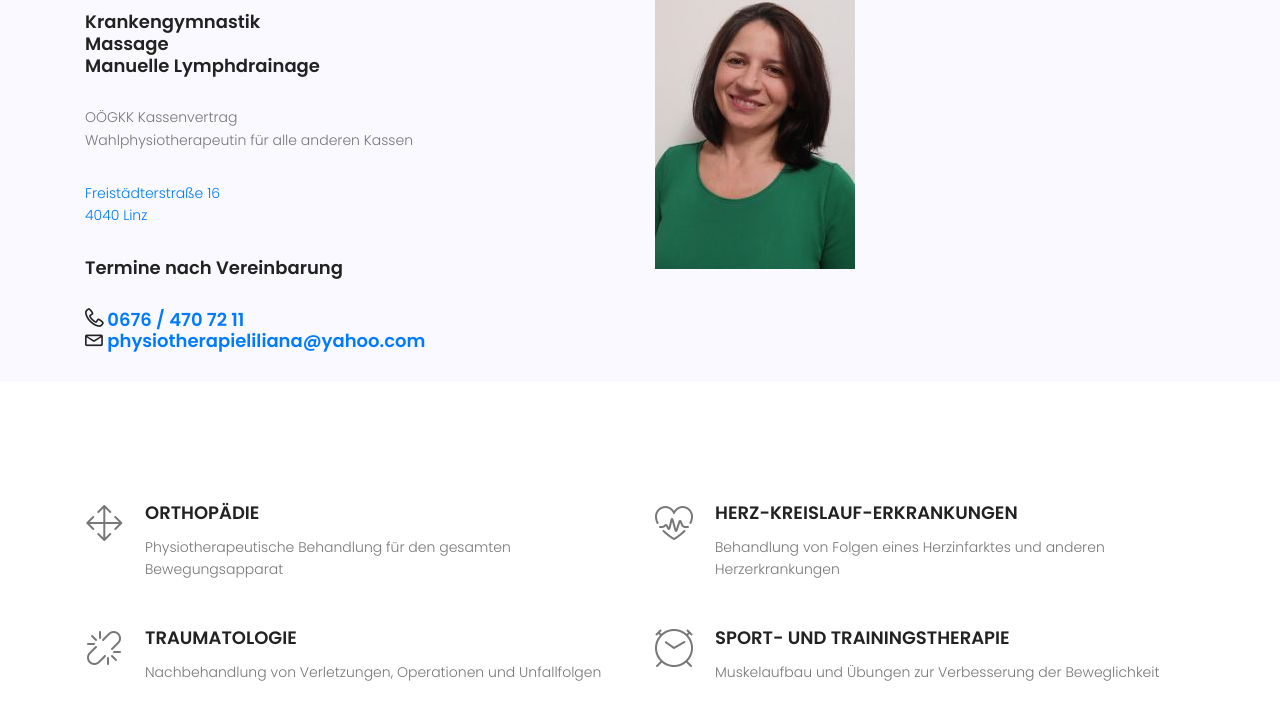
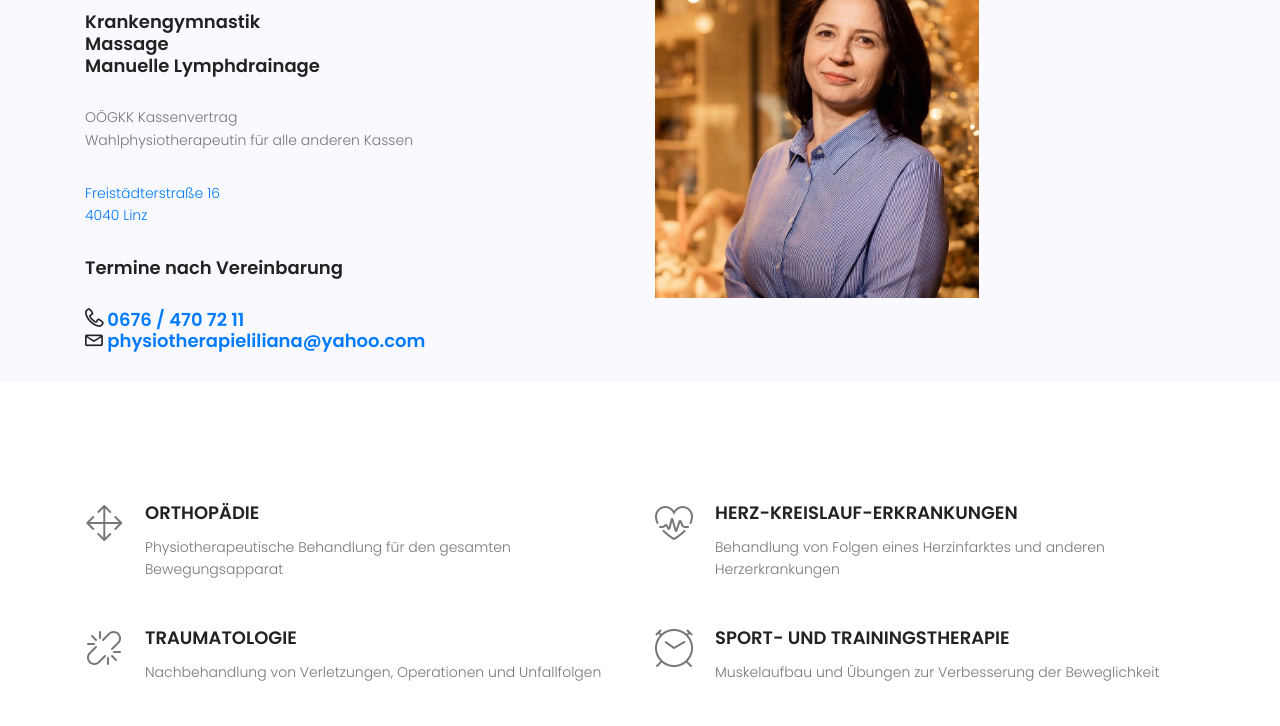
Before and after one commit to liliana-manciu/liliana-manciu.github.io, a plain HTML site: page index.html in a window 1280 px wide. Shown: the part 215-941 px from the top of the page. Drawn offline with nearby package versions, Linux system fonts and the light colour scheme.

Commit message:
Update main image

```diff
--- a/index.html
+++ b/index.html
@@ -92,7 +92,7 @@
 
 				</div>
 				<div class="col-lg-6  img-right">
-					<img class="img-fluid" src="img/liliana-small.jpg" alt="">
+					<img class="img-fluid" src="img/liliana-2020.jpg" width="60%" alt="">
 				</div>
 
 			</div>
```
Also changed, not shown: img/liliana-2020-small.jpg (added), img/liliana-2020.jpg (added).
